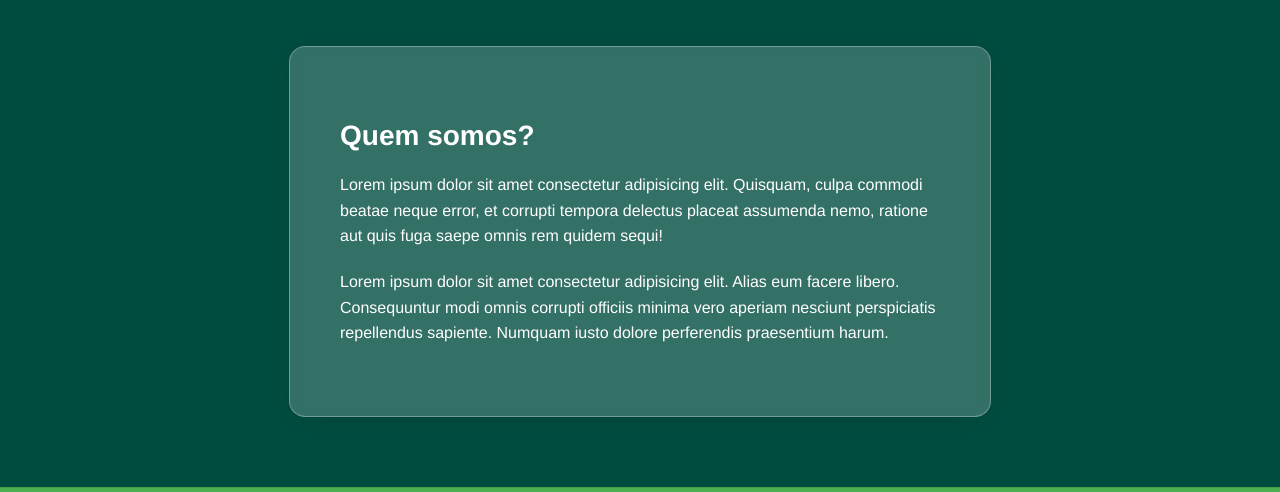
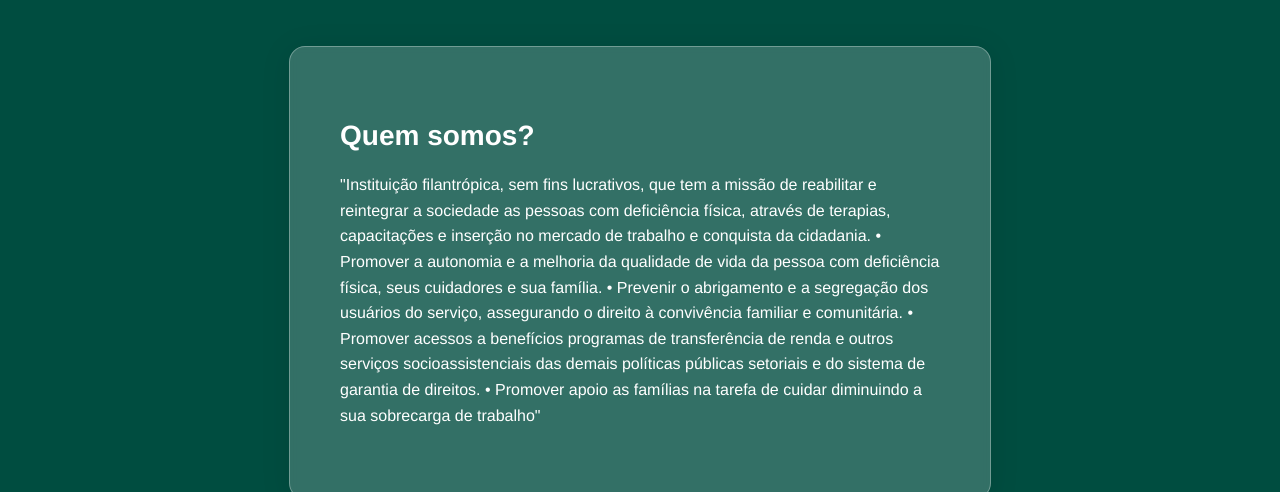
Before and after one commit to GustavoLMarcelino/ADEJ-NV, a website: page HTML/Home.html in a window 1280 px wide. Shown: the part 124-616 px from the top of the page. Drawn offline with Linux system fonts and the light colour scheme.

Commit message:
Mudei o texto

```diff
--- a/HTML/Home.html
+++ b/HTML/Home.html
@@ -20,8 +20,8 @@
         <section class="quemsomos">
             <h2>Quem somos?</h2>
             <article>
-                <p>Lorem ipsum dolor sit amet consectetur adipisicing elit. Quisquam, culpa commodi beatae neque error, et corrupti tempora delectus placeat assumenda nemo, ratione aut quis fuga saepe omnis rem quidem sequi!</p>
-                <p>Lorem ipsum dolor sit amet consectetur adipisicing elit. Alias eum facere libero. Consequuntur modi omnis corrupti officiis minima vero aperiam nesciunt perspiciatis repellendus sapiente. Numquam iusto dolore perferendis praesentium harum.</p>
+                <p>"Instituição filantrópica, sem fins lucrativos, que tem a missão de reabilitar e reintegrar a sociedade as pessoas com deficiência física, através de terapias, capacitações e inserção no mercado de trabalho e conquista da cidadania. • Promover a autonomia e a melhoria da qualidade de vida da pessoa com deficiência física, seus cuidadores e sua família. • Prevenir o abrigamento e a segregação dos usuários do serviço, assegurando o direito à convivência familiar e comunitária. • Promover acessos a benefícios programas de transferência de renda e outros serviços socioassistenciais das demais políticas públicas setoriais e do sistema de garantia de direitos. • Promover apoio as famílias na tarefa de cuidar diminuindo a sua sobrecarga de trabalho"</p>
+
             </article>
         </section>
     </main>
```
